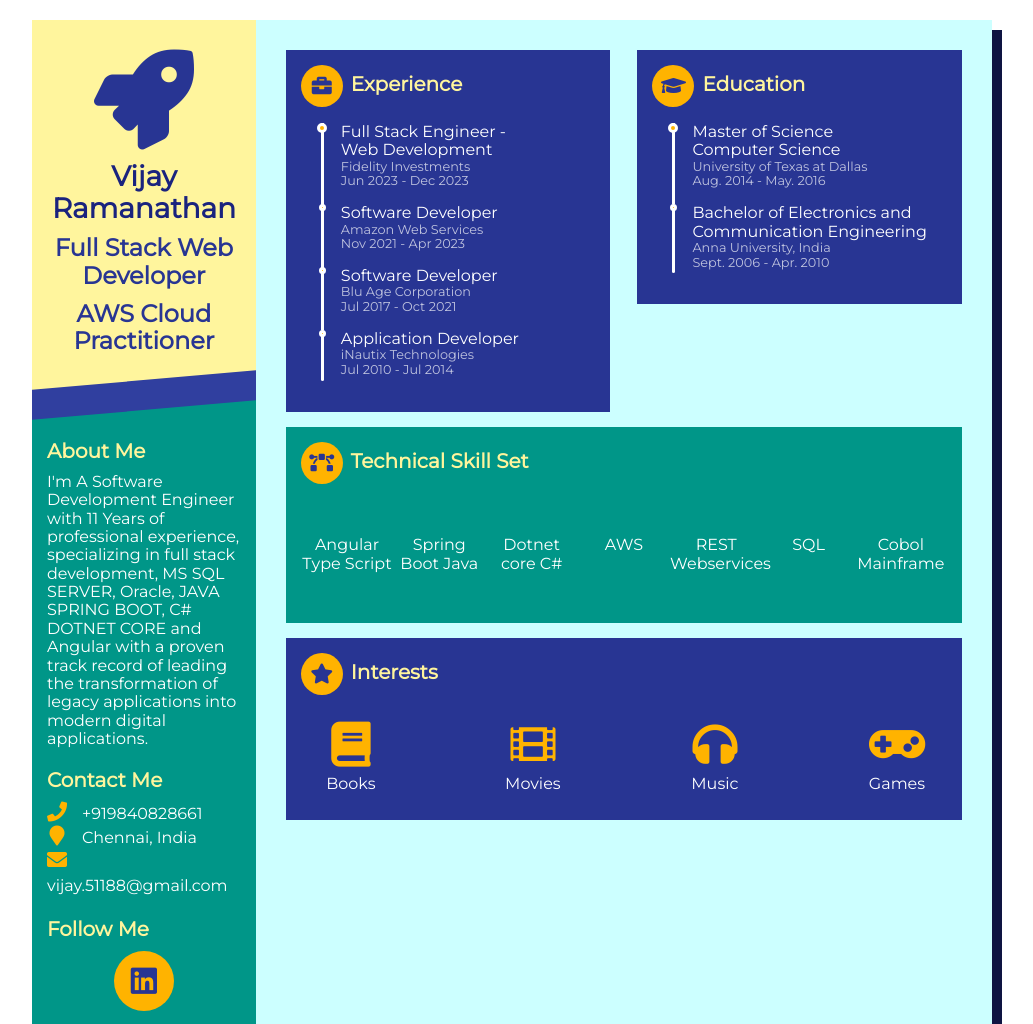
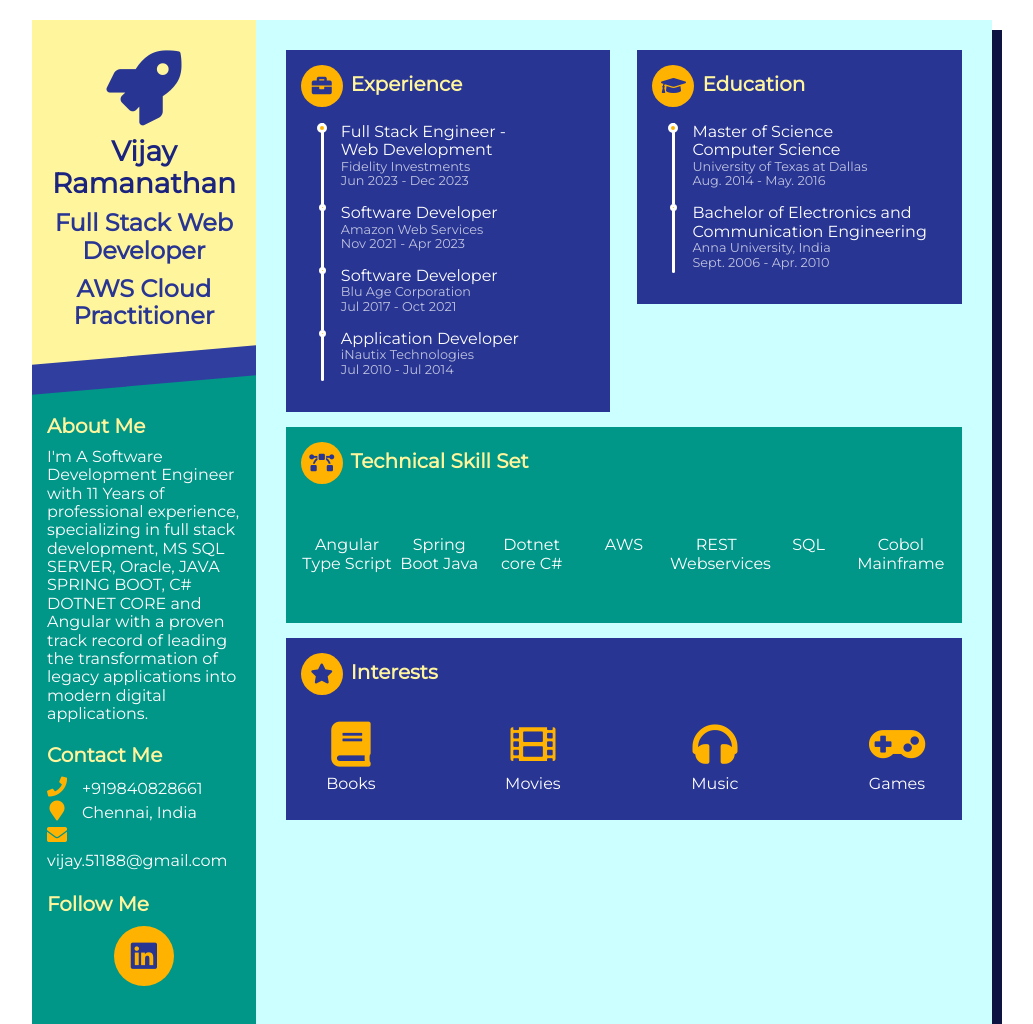
Before and after one commit to VijayRamanathan-developer/VijayRamanathan-developer.github.io, a plain HTML site: page index.html in a window 1280 px wide. Shown: the top 1024 px of the page, without its empty margins (128-1161 px from the left). Drawn offline with nearby package versions, Linux system fonts and the light colour scheme.

Commit message:
Update style.css

```diff
--- a/style.css
+++ b/style.css
@@ -105,7 +105,7 @@ h3 {
 }
 
 .resume .base .profile .fa-rocket {
-  font-size: 100px;
+  font-size: 75px;
   text-align: center;
   margin: auto;
   color: #283593;
```
